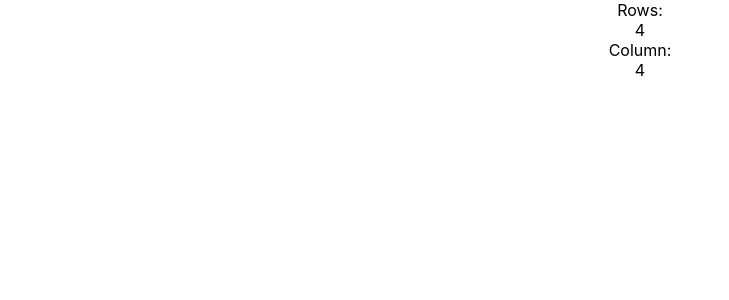
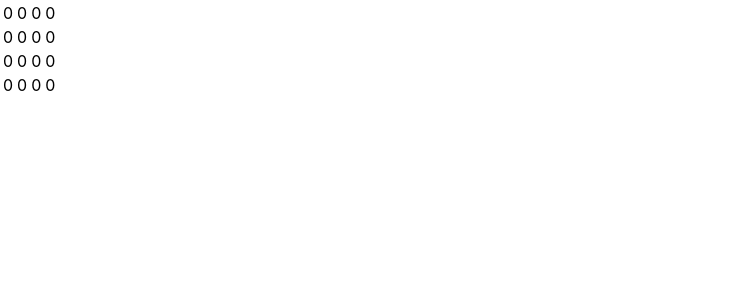
Before and after one commit to fvitello/2048-test, a React (Create React App) app in the folder 2048-test/: page / in a window 1280 px wide. Shown: the top 300 px of the page, without its empty margins (0-729 px from the left). Built offline with nearby package versions, Linux system fonts and the light colour scheme.

Commit message:
Update DataTable.tsx
Dynamically construct table

```diff
--- a/2048-test/src/DataTable.tsx
+++ b/2048-test/src/DataTable.tsx
@@ -1,15 +1,30 @@
 interface DataTableProps {
-    rows: number
-    columns: number
+    rows: number;
+    columns: number;
 }
 
-const DataTable:React.FC<DataTableProps> = ({rows, columns}) => {
-return(
-    <>
-        Rows:<div>{rows}</div>
-        Column:<div>{columns}</div>
-    </>
-    )
+const DataTable: React.FC<DataTableProps> = (props) => {
+    let matrix = Array(props.rows);
+    for (let i = 0; i < props.rows; i++) {
+      matrix[i] = new Array(props.columns).fill(0);
     }
 
+    return (
+      <>
+        <table>
+        <tbody>
+          {matrix.map((row, rowIndex) => (
+            <tr key={rowIndex}>
+              {row.map((column: number, columnIndex: number) => (
+                <td key={`${rowIndex}-${columnIndex}`}>{column}</td>
+              ))}
+            </tr>
+          ))}
+        </tbody>
+      </table>
+
+      </>
+    );
+  };
+
 export default DataTable
```
